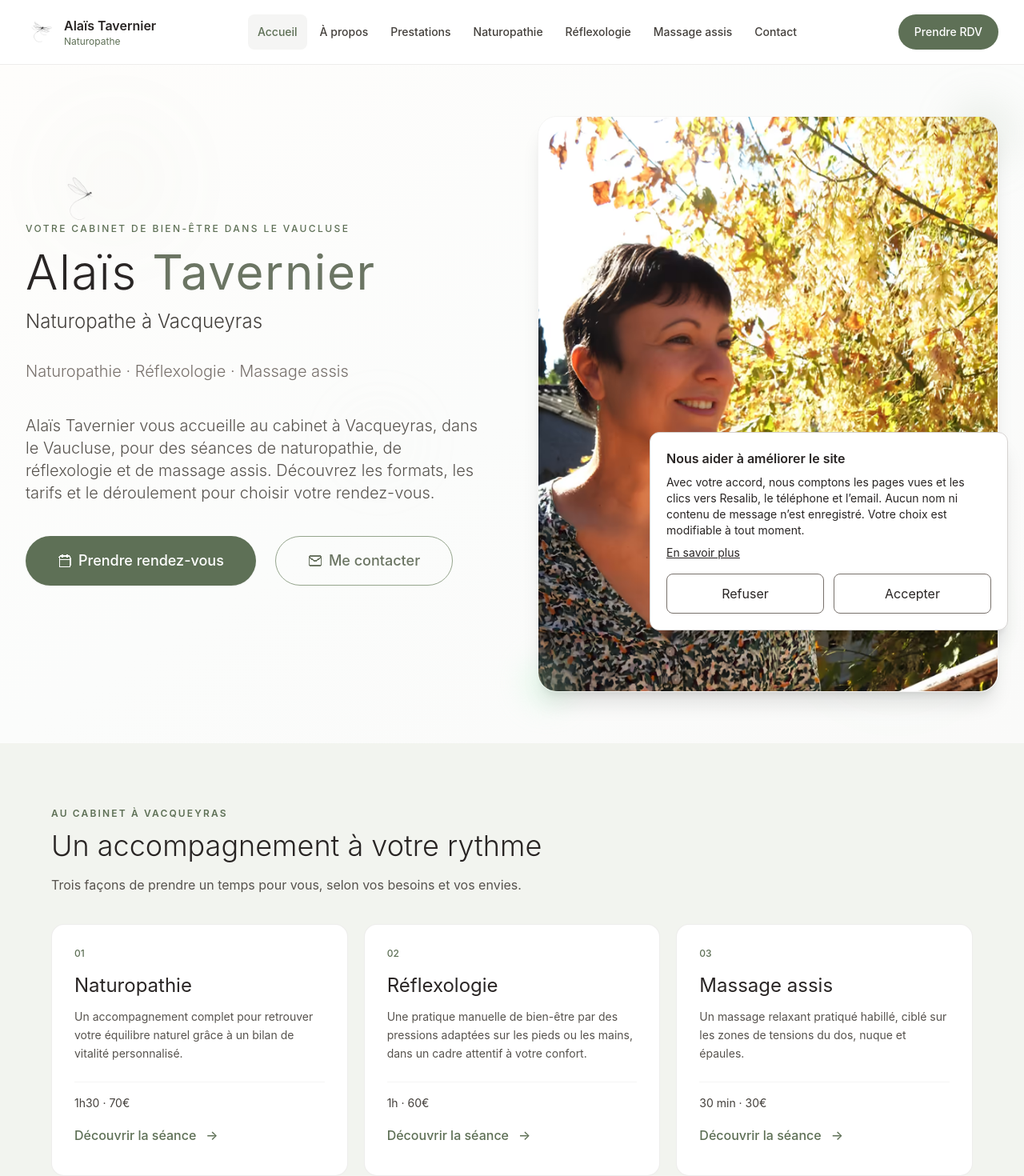
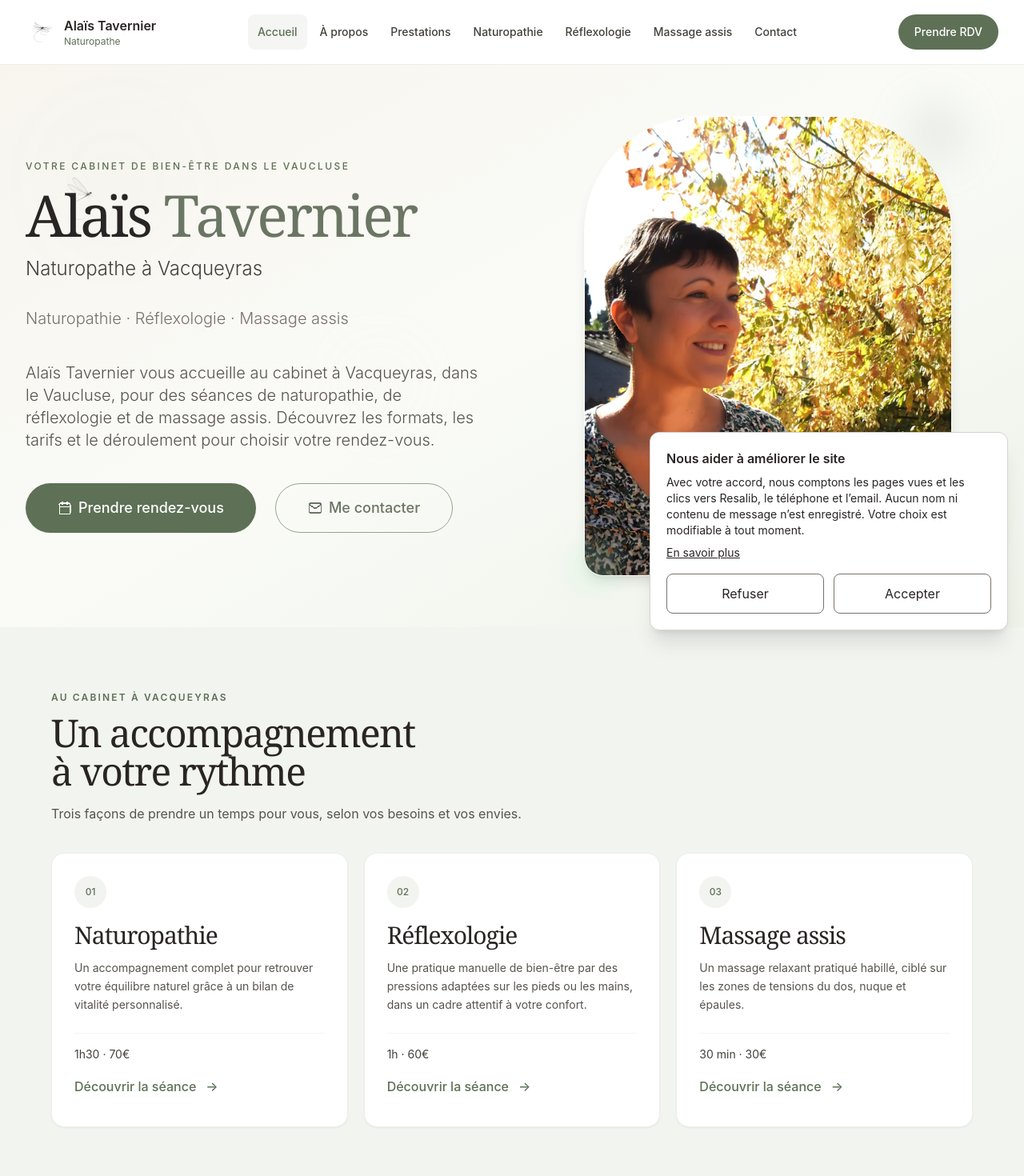
Before and after one commit to taomfnbd/Site-Tatie, a React (Vite) app: page / in a window 1280 px wide. Shown: the top 1470 px of the page at 80% size. Built offline with nearby package versions, Linux system fonts and the light colour scheme.

Commit message:
Polish homepage visual hierarchy and refresh maintenance guidance (#17)

```diff
--- a/src/components/sections/HeroSection.jsx
+++ b/src/components/sections/HeroSection.jsx
@@ -28,7 +28,7 @@ const HeroSection = ({ content, onUpdate }) => {
   };
 
   return (
-    <section className="relative min-h-0 flex items-center justify-center bg-gradient-to-br from-stone-25 via-green-25 to-stone-50 px-4 sm:px-6 lg:px-8">
+    <section className="relative min-h-0 flex items-center justify-center bg-gradient-to-br from-[#f8f5ef] via-[#fafbf7] to-[#eef2e9] px-4 sm:px-6 lg:px-8">
       <div className="absolute inset-0 opacity-5">
         <div className="absolute top-10 sm:top-20 left-10 sm:left-20 w-24 sm:w-32 h-24 sm:h-32 bg-[#95a58d] rounded-full blur-3xl"></div>
         <div className="absolute bottom-10 sm:bottom-20 right-10 sm:right-20 w-32 sm:w-40 h-32 sm:h-40 bg-green-300 rounded-full blur-3xl"></div>
@@ -45,9 +45,9 @@ const HeroSection = ({ content, onUpdate }) => {
             initial={false}
             animate={{ opacity: 1, scale: 1 }}
             transition={{ duration: 0.8, delay: 0.2 }}
-            className="relative order-2 mx-auto w-full max-w-[280px] sm:max-w-sm lg:max-w-none"
+            className="relative order-2 mx-auto w-full max-w-[280px] sm:max-w-sm lg:max-w-[460px]"
           >
-            <div className="aspect-[4/5] lg:aspect-[4/5] rounded-3xl overflow-hidden shadow-xl border border-stone-100">
+            <div className="aspect-[4/5] lg:aspect-[4/5] rounded-t-[9rem] rounded-b-3xl overflow-hidden shadow-lg border border-white/80">
               <EditableImage
                 priority
                 sizes="(min-width: 1280px) 560px, (min-width: 1024px) 45vw, (min-width: 640px) 384px, 280px"
@@ -75,7 +75,7 @@ const HeroSection = ({ content, onUpdate }) => {
             <p className="text-xs uppercase tracking-[0.2em] text-[#5e7056] mb-4 font-medium">
               Votre cabinet de bien-être dans le Vaucluse
             </p>
-            <h1 className="text-4xl sm:text-5xl lg:text-5xl xl:text-6xl font-light text-stone-800 mb-6 sm:mb-8 tracking-wide leading-tight">
+            <h1 className="font-editorial text-5xl sm:text-6xl lg:text-6xl xl:text-7xl font-light text-stone-800 mb-6 sm:mb-8 tracking-wide leading-tight">
               <EditableText
                 value={data.firstName}
                 onChange={(val) => updateField("firstName", val)}
@@ -92,7 +92,7 @@ const HeroSection = ({ content, onUpdate }) => {
                 value={data.profession}
                 onChange={(val) => updateField("profession", val)}
                 element="span"
-                className="block mt-4 text-xl sm:text-2xl text-stone-700 font-light tracking-normal"
+                className="font-sans block mt-4 text-xl sm:text-2xl text-stone-700 font-light tracking-normal"
               />
             </h1>
             <div className="mb-6 sm:mb-8 lg:mb-10">
@@ -147,7 +147,7 @@ const HeroSection = ({ content, onUpdate }) => {
               </a>
               <Link
                 to="/contact"
-                className="flex items-center justify-center space-x-2 border border-[#95a58d] text-[#6b7563] px-6 sm:px-8 lg:px-10 py-3 sm:py-4 rounded-full text-sm sm:text-base lg:text-lg font-medium hover:bg-[#95a58d] hover:text-white transition-all duration-300"
+                className="flex items-center justify-center space-x-2 border border-[#95a58d] text-[#6b7563] px-6 sm:px-8 lg:px-10 py-3 sm:py-4 rounded-full text-sm sm:text-base lg:text-lg font-medium hover:bg-[#5e7056] hover:text-white transition-all duration-300"
               >
                 <SafeIcon icon={FiMail} />
                 <span>Me contacter</span>
--- a/src/components/sections/HomeServicesSection.jsx
+++ b/src/components/sections/HomeServicesSection.jsx
@@ -21,7 +21,7 @@ export default function HomeServicesSection({ content = {}, onUpdate }) {
             value={content.title || "Un accompagnement à votre rythme"}
             onChange={(title) => onUpdate({ ...content, title })}
             element="h2"
-            className="text-3xl sm:text-4xl font-light text-stone-800"
+            className="font-editorial text-4xl sm:text-5xl font-light text-stone-800"
           />
           <p className="text-stone-600 leading-relaxed mt-4">
             Trois façons de prendre un temps pour vous, selon vos besoins et vos
@@ -34,12 +34,12 @@ export default function HomeServicesSection({ content = {}, onUpdate }) {
             return (
               <article
                 key={section.id}
-                className="bg-white rounded-2xl p-6 sm:p-7 border border-stone-200/70 flex flex-col"
+                className="group bg-white rounded-2xl p-6 sm:p-7 border border-stone-200/70 flex flex-col shadow-sm hover:shadow-lg hover:border-[#95a58d] transition-[box-shadow,border-color] duration-300"
               >
-                <span className="text-xs text-[#5e7056] font-medium">
+                <span className="inline-flex items-center justify-center w-10 h-10 rounded-full bg-[#f2f4ef] text-xs text-[#5e7056] font-medium">
                   0{index + 1}
                 </span>
-                <h3 className="text-2xl text-stone-800 mt-4 mb-3">{c.title}</h3>
+                <h3 className="font-editorial text-3xl text-stone-800 mt-4 mb-3">{c.title}</h3>
                 <p className="text-stone-600 text-sm leading-relaxed flex-1">
                   {c.description}
                 </p>
--- a/src/index.css
+++ b/src/index.css
@@ -73,3 +73,12 @@ svg {
 :focus-visible { outline-color: #5e7056; }
 img.object-cover { height: 100%; }
 @media (prefers-reduced-motion: reduce) { [style*="transform"] { scroll-behavior: auto; } }
+
+/* Police système : aucun téléchargement supplémentaire pour les titres. */
+.font-editorial {
+  font-family: Georgia, "Times New Roman", serif;
+  letter-spacing: -0.035em;
+  text-wrap: balance;
+}
+summary::-webkit-details-marker { display: none; }
+::selection { background: #dce5d5; color: #263522; }
```
Also changed, not shown: 1 other file (tests, documents, lock files or other folders).
